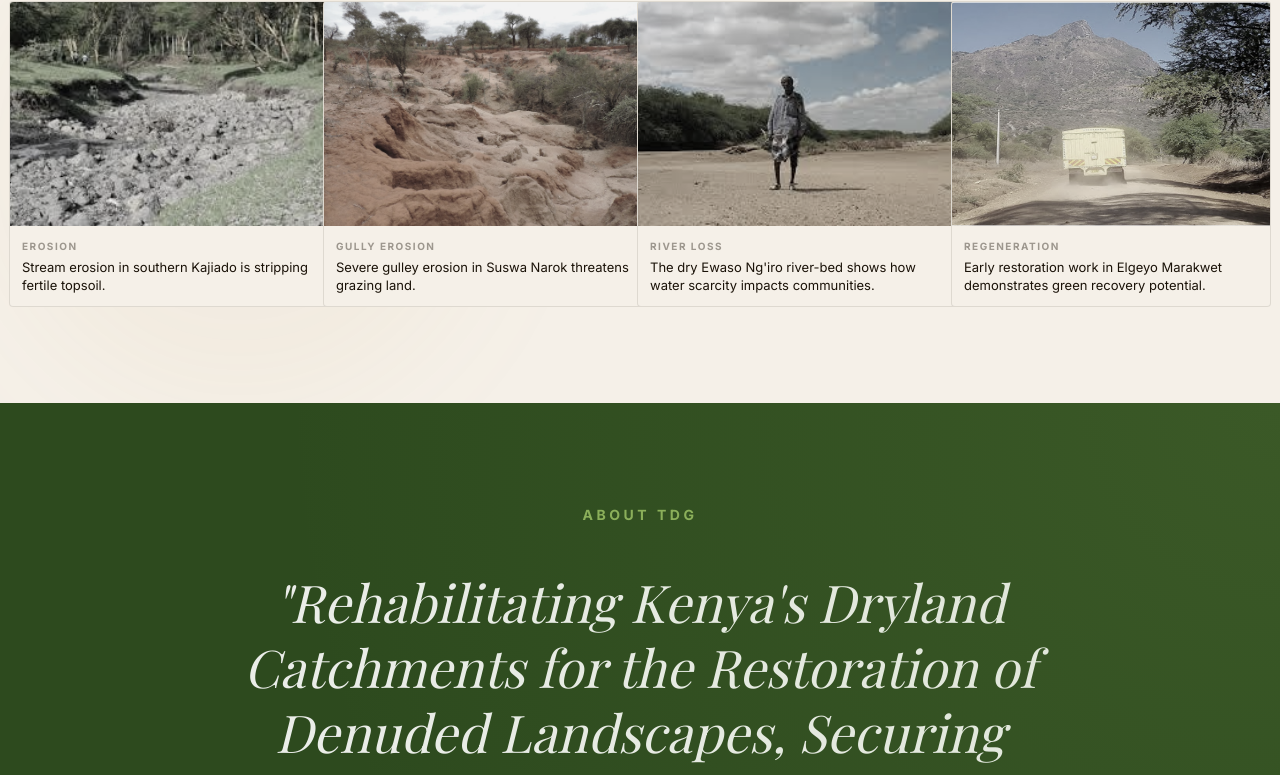
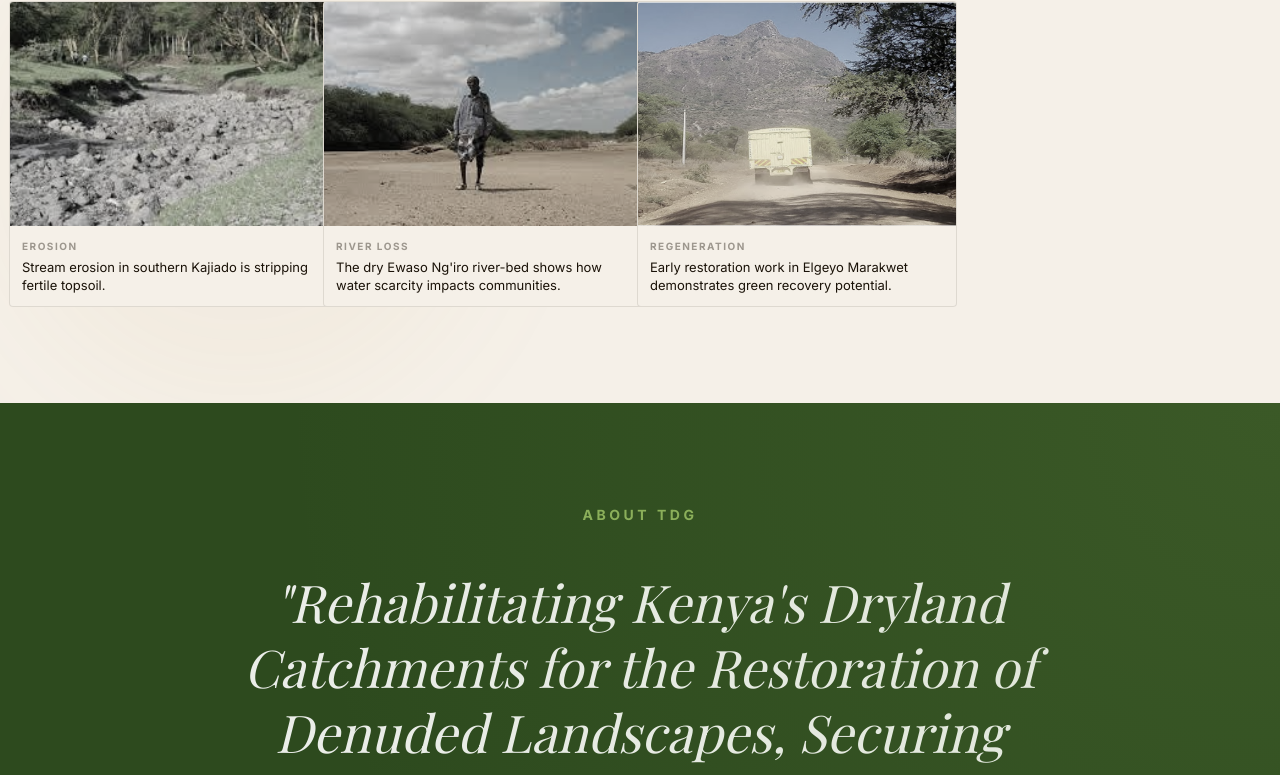
Before and after one commit to mirowebob/TurningDrylandGreen, a React (Vite) app in the folder TDG/: page / in a window 1280 px wide. Shown: the part 1473-2248 px from the top of the page. Built offline with nearby package versions, Linux system fonts and the light colour scheme; a web font is replaced by a local one.

Commit message:
fixed build error

```diff
--- a/TDG/src/components/layout/Footer.tsx
+++ b/TDG/src/components/layout/Footer.tsx
@@ -1,5 +1,5 @@
 import React from "react";
-import { NAVBAR_CONTENT, ABOUT_CONTENT } from "../../data/content";
+import { NAVBAR_CONTENT } from "../../data/content";
 import tdgLogo from "../../assets/tdg_logo.png";
 
 const Footer = () => {
--- a/TDG/src/components/sections/Problem.tsx
+++ b/TDG/src/components/sections/Problem.tsx
@@ -3,7 +3,6 @@ import ScrollReveal from "../ui/ScrollReveal";
 import StatCard from "../ui/StatCard";
 import ProblemImagesCard from "../ui/ProblemImagesCard";
 import figure1 from "../../assets/Figure 1- Eroded Stream in Southern Kajiado.jpg";
-import figure2 from "../../assets/Figure 2-Extent of Gulley Erosion in Suswa Narok.JPG";
 import figure5 from "../../assets/Figure 5-dry Ewaso Ng'iro River-bed in Isiolo.jpg";
 import figure6 from "../../assets/Figure 6-Tot in Elgeyo Marakwet.png";
 
@@ -13,12 +12,6 @@ const PROBLEM_IMAGES = [
     alt: "Eroded stream in southern Kajiado",
     tag: "Erosion",
     caption: "Stream erosion in southern Kajiado is stripping fertile topsoil.",
-  },
-  {
-    src: figure2,
-    alt: "Gully erosion in Suswa Narok",
-    tag: "Gully Erosion",
-    caption: "Severe gulley erosion in Suswa Narok threatens grazing land.",
   },
   {
     src: figure5,
--- a/TDG/src/main.ts
+++ b/TDG/src/main.ts
@@ -26,13 +26,11 @@ document.querySelector<HTMLDivElement>('#app')!.innerHTML = `
     <ul>
       <li>
         <a href="https://vite.dev/" target="_blank">
-          <img class="logo" src="${viteLogo}" alt="" />
           Explore Vite
         </a>
       </li>
       <li>
         <a href="https://www.typescriptlang.org" target="_blank">
-          <img class="button-icon" src="${typescriptLogo}" alt="">
           Learn more
         </a>
       </li>
```
Also changed, not shown: TDG/src/components/ui/ProblemImagesCard.tsx (+8 -1 lines).
